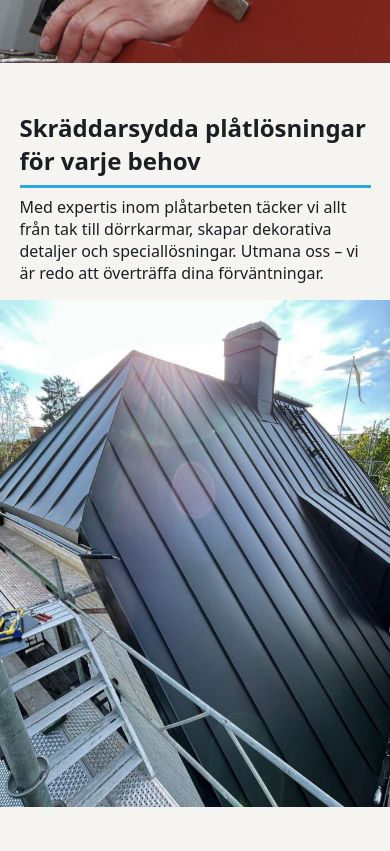
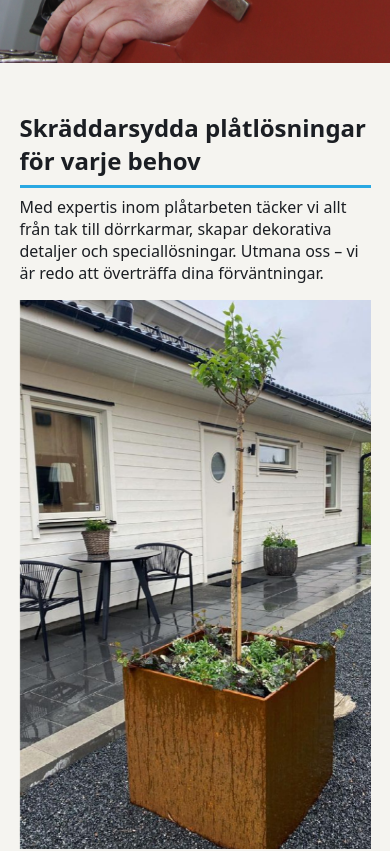
Before and after one commit to annamalinelisabet/AROSOL, a React (Vite) app: page /platslageri in a window 390 px wide. Shown: the part 2072-2923 px from the top of the page. Built offline with nearby package versions, Linux system fonts and the light colour scheme.

Commit message:
Change image slider

```diff
--- /dev/null
+++ b/src/components/ImageSlider/ImageSlider.css
@@ -0,0 +1,11 @@
+.ImageSlider {
+    height: 65vh;
+}
+
+.ImageSlider img {
+    object-fit: cover;
+    width: 100%;
+    height: 100%;
+    display: block;
+    object-position: bottom;
+}
--- /dev/null
+++ b/src/components/ImageSlider/ImageSlider.jsx
@@ -0,0 +1,38 @@
+import './ImageSlider.css'
+import 'animate.css'
+import { useEffect, useState, useRef } from 'react'
+
+const ImageSlider = ({ images }) => {
+    const [imgIndex, setImgIndex] = useState(0)
+    const timeoutRef = useRef(null)
+    const delay = 4000
+
+    const resetTimeout = () => {
+        if(timeoutRef.current) {
+            clearTimeout(timeoutRef.current)
+        }
+    }
+
+    useEffect(() => {
+        resetTimeout()
+        timeoutRef.current = setTimeout(
+            () =>
+                setImgIndex((prevIndex) =>
+                    prevIndex === images.length - 1 ? 0 : prevIndex + 1
+                ),
+            delay
+        )
+
+        return () => {
+            resetTimeout()
+        }
+    }, [imgIndex])
+
+    return (
+        <div className='ImageSlider container'>
+            <img src={images[imgIndex]} className='animate__animated animate__fadeIn' key={imgIndex} />
+        </div>
+    )
+}
+
+export default ImageSlider
--- a/src/views/Platslageri/PlatslageriView.css
+++ b/src/views/Platslageri/PlatslageriView.css
@@ -26,24 +26,17 @@
     margin-block: .5rem;
 }
 
-.Platslageri swiper-container {
+.Platslageri .images-wrapper {
+    display: flex;
+    height: 70vh;
+    gap: 1rem;
     width: 100%;
-    display: flex;
+    overflow: hidden;
 }
 
-.Platslageri swiper-slide {
-    display: flex;
-    justify-content: center;
-}
-
-.Platslageri .slide-wrapper {
-    flex: 1;
-    height: 60vh;
-}
-
-.Platslageri .slide-wrapper img {
+.Platslageri .images-wrapper img {
     height: 100%;
-    width: 100%;
+    width: calc(100% / 3);
     object-fit: cover;
     object-position: bottom;
 }
--- a/src/views/Platslageri/PlatslageriView.jsx
+++ b/src/views/Platslageri/PlatslageriView.jsx
@@ -1,54 +1,36 @@
 import './PlatslageriView.css'
-import { useEffect, useRef } from 'react'
+import { useEffect, useState } from 'react'
 import PageHero from '../../components/PageHero/PageHero'
 import ServiceInfoImgSection from '../../components/ServiceInfoImgSection/ServiceInfoImgSection'
 import Image from '../../assets/platslag.png'
-import Slide1 from '../../assets/plåt.png'
-import Slide2 from '../../assets/plåtkruka.png'
-import Slide3 from '../../assets/plåtdörr.png'
+import slide1 from '../../assets/plåt.png'
+import slide2 from '../../assets/plåtkruka.png'
+import slide3 from '../../assets/plåtdörr.png'
 import plattak from '../../assets/plåttak.png'
 import ContactSection from '../../components/ContactSection/ContactSection'
+import ImageSlider from '../../components/ImageSlider/ImageSlider'
 
 const PlatslageriView = () => {
-
-  const swiperRef = useRef(null)
-
-  useEffect(() => {
-    const swiperContainer = swiperRef.current
-    const params = {
-      slidesPerView: 1,
-      spaceBetween: 10,
-      loop: true,
-      breakpoints: {
-        768: {
-          slidesPerView: 2,
-        },
-        992: {
-          slidesPerView: 3,
-        }
-      },
-      autoplay: {
-        delay: 2500,
-        disableOnInteraction: false
-      },
-      injectStyles: [
-        `
-          .swiper-button-next,
-          .swiper-button-prev {
-            color: var(--orange-clr);
-            padding: 1rem;
-          }
-      `,
-      ],
-    }
-
-    Object.assign(swiperContainer, params)
-    swiperContainer.initialize()
-  }, [])
+  const [windowWidth, setWindowWidth] = useState(window.innerWidth);
+  const images = [slide1, slide2, slide3]
 
   useEffect(() => {
     window.scrollTo(0, 0)
   }, [])
+
+  useEffect(() => {
+    const handleResize = () => {
+        setWindowWidth(window.innerWidth);
+    }
+
+    window.addEventListener('resize', handleResize)
+
+    return () => {
+        window.removeEventListener('resize', handleResize)
+    }
+}, [])
+
+const smallScreen = windowWidth <= 768
 
   return (
     <div className='Platslageri'>
@@ -61,11 +43,15 @@ const PlatslageriView = () => {
           <div className='line2'></div>
         </div>
         <p className='container'>Med expertis inom plåtarbeten täcker vi allt från tak till dörrkarmar, skapar dekorativa detaljer och speciallösningar. Utmana oss – vi är redo att överträffa dina förväntningar.</p>
-      <swiper-container ref={swiperRef} init='false'>
-        <swiper-slide><div className='slide-wrapper'><img src={Slide1} alt='Photo of a roof' /></div></swiper-slide>
-        <swiper-slide><div className='slide-wrapper'><img src={Slide2} alt='Photo of a house' /></div></swiper-slide>
-        <swiper-slide><div className='slide-wrapper'><img src={Slide3} alt='Photo of a door' /></div></swiper-slide>
-      </swiper-container>
+        {smallScreen ? (
+          <ImageSlider images={images} />
+        ) : (
+          <div className='images-wrapper'>
+            {images.map((image, index) => (
+              <img src={image} key={index} />
+            ))}
+          </div>
+        )}
       </div>
       <ContactSection header='Vill ni veta mer?' text='Är ni nyfikna på solpaneler och vill lära er mer om deras montering, funktion och andra aspekter? Tveka inte att kontakta oss! På Arosol är vi här för att svara på era frågor och erbjuda all information ni behöver för att fatta välgrundade beslut om solenergilösningar. Kontakta oss och låt oss guida er mot en mer hållbar energiframtid.' />
     </div>
```
